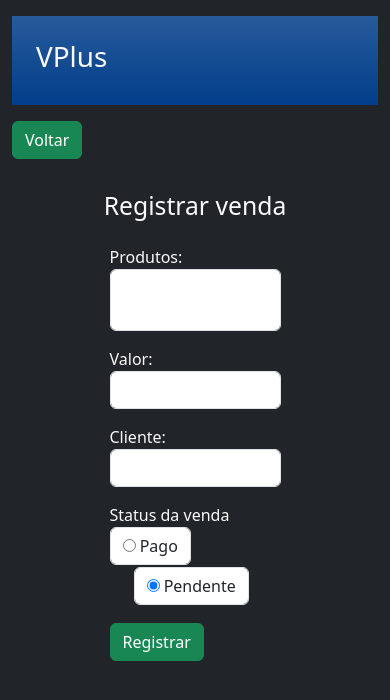
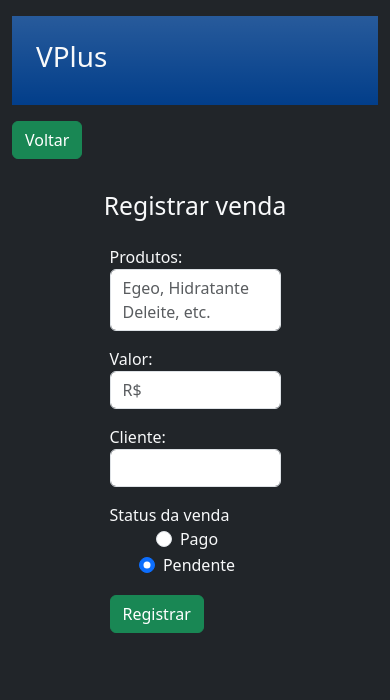
Before and after one commit to alyssongab/vendaplus, a PHP site: page /vendaplus/venda in a window 390 px wide. Shown: the top 700 px of the page. Run offline with PHP 8.4, Linux system fonts and the light colour scheme.

Commit message:
fix: ajusta a responsividade do form

```diff
--- a/app/includes/formulario.php
+++ b/app/includes/formulario.php
@@ -9,43 +9,39 @@
         <h2 class="mt-3">Registrar venda</h2>
 
         <!-- Container do formulário -->
-        <div class="form-container pb-4 w-50">
+        <div class="form-container pb-4 w-50 w-sm-75 w-md-50 w-lg-35 w-xl-25">
 
             <form id="form-venda" method="post">
 
                 <!-- input produtos -->
                 <div class="form-group mt-3">
                     <label for="produtos">Produtos:</label>
-                        <textarea class="form-control" name="produtos" id="produtos"></textarea>
+                    <textarea class="form-control" name="produtos" id="produtos" placeholder="Egeo, Hidratante Deleite, etc." required></textarea>
                 </div>
 
                 <!-- input valor -->
                 <div class="form-group mt-3">
                     <label for="valor">Valor:</label>
-                        <input class="form-control" type="text" name="valor" id="valor">
+                    <input class="form-control" type="text" name="valor" id="valor" placeholder="R$" required>
                 </div>
 
                 <!-- input cliente -->
                 <div class="form-group mt-3">
                     <label for="cliente">Cliente:</label>
-                        <input class="form-control" type="text" name="cliente" id="cliente">
+                    <input class="form-control" type="text" name="cliente" id="cliente" required>
                 </div>
 
                 <!-- input status -->
                 <div class="form-group mt-3">
                     <label>Status da venda</label>
-
-                        <div>
-                            <div class="px-0 form-check form-check-inline">
-                                <label class="form-control">
-                                    <input type="radio" name="status" id="status" value="S"> Pago
-                                </label>
+                    <div class="d-flex flex-column flex-sm-row align-items-center justify-content-start">
+                        <div class="form-check form-check-inline">
+                            <input class="form-check-input" type="radio" name="status" id="statusPago" value="S">
+                            <label class="form-check-label" for="statusPago">Pago</label>
                         </div>
-
                         <div class="form-check form-check-inline">
-                                <label class="form-control">
-                                    <input type="radio" name="status" id="status" value="N" checked> Pendente
-                                </label>
+                            <input class="form-check-input" type="radio" name="status" id="statusPendente" value="N" checked>
+                            <label class="form-check-label" for="statusPendente">Pendente</label>
                         </div>
                     </div>
                 </div>
```
Lines whose indentation alone changed are shown as unchanged.
